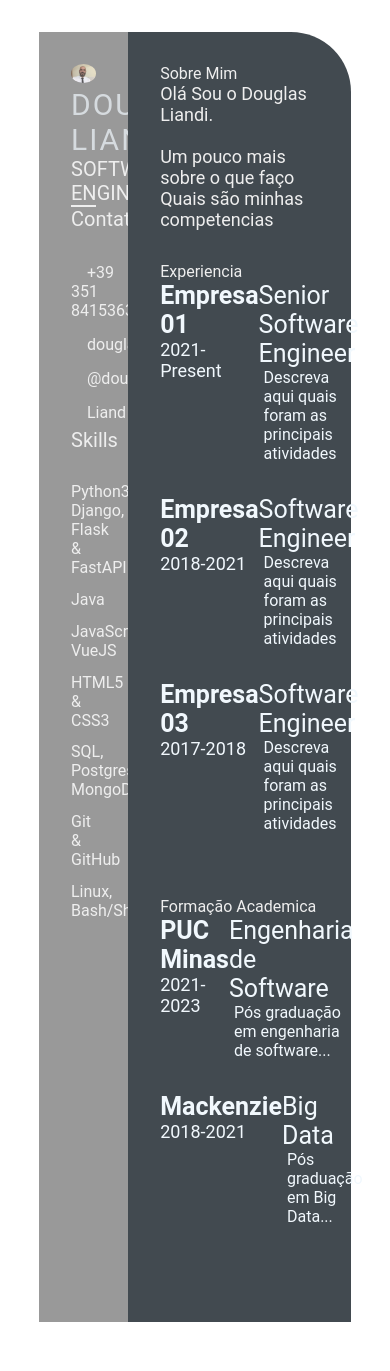
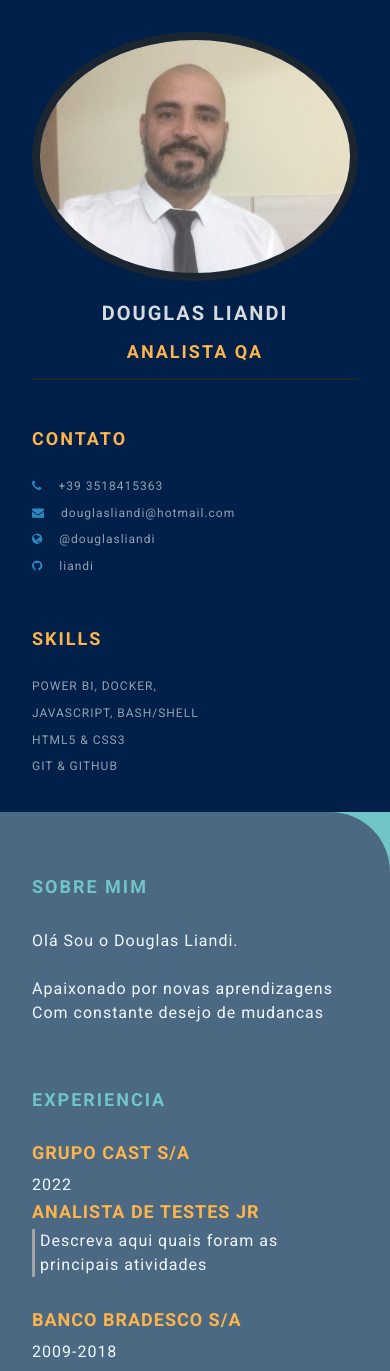
Before and after one commit to ingegnereLiandi/devweekgithub.io, a plain HTML site: page index.html in a window 390 px wide. Shown: the top 1371 px of the page. Drawn offline with Linux system fonts and the light colour scheme.

Commit message:
giorno-finale-sette (#8)

```diff
--- a/index.html
+++ b/index.html
@@ -6,41 +6,47 @@
     <meta name="viewport" content="width=device-width, initial-scale=1.0">
     <title>Douglas Liandi CV</title>
 
+    <!-- Google font  -->
+    <link rel="preconnect" href="https://fonts.googleapis.com">
+    <link rel="preconnect" href="https://fonts.gstatic.com" crossorigin>
+    <link href="https://fonts.googleapis.com/css2?family=Roboto:ital,wght@0,100;0,300;0,400;0,700;1,100;1,300;1,400;1,700&display=swap" rel="stylesheet">
+
+    <!-- font-awesome -->
+    <link rel="stylesheet" href="https://cdnjs.cloudflare.com/ajax/libs/font-awesome/4.7.0/css/font-awesome.min.css">
+
     <!-- Custom CSS -->
     <link rel="stylesheet" href="style.css">
 </head>
 <body>
     <main class="resume-contents">
         <section class="left-section">
-            <div class="left-section-contents">
+            <div class="left-section-content">
                 <div class="profile">
                     <img class="profile-image" src="img/photo-profission.jpg" alt="Profile image">
                     <p class="name">Douglas Liandi</p>
-                    <p class="profession">Software Engineer</p>
+                    <p class="profession">Analista QA</p>
                 </div>
                 <div class="contact-info">
                     <p class="left-title">Contato</p>
                     <ul>
-                        <li><i class="fa fa-phone"></i>+39 351 8415363
+                        <li><i class="fa fa-phone"></i>+39 3518415363
                         </li>
                         <li><i class="fa fa-envelope"></i>douglasliandi@hotmail.com
                         </li>
                         <li><i class="fa fa-globe"></i>@douglasliandi
                         </li>
-                        <li><i class="fa fa-github"></i>Liand
+                        <li><i class="fa fa-github"></i>liandi
                         </li>
                     </ul>
                 </div>
                 <div class="skills">
                     <p class="left-title">Skills</p>
                     <ul>
-                        <li><p>Python3, Django, Flask & FastAPI</p></li>
-                        <li><p>Java</p></li>
-                        <li><p>JavaScript, VueJS</p></li>
+                        <li><p>Power BI, Docker, </p></li>
+                        <li><p>JavaScript, Bash/Shell</p></li>
                         <li><p>HTML5 & CSS3</p></li>
-                        <li><p>SQL, Postgres, MongoDB</p></li>
                         <li><p>Git & GitHub</p></li>
-                        <li><p>Linux, Bash/Shell</p></li>
+
                     </ul>
                 </div>
             </div>
@@ -53,8 +59,8 @@
                     <div class="right-title">Sobre Mim</div>
                     <p class="about-me-contents">
                         Olá Sou o Douglas Liandi.<br>
-                        <br> Um pouco mais sobre o que faço
-                        <br> Quais são minhas competencias
+                        <br> Apaixonado por novas aprendizagens
+                        <br> Com constante desejo de mudancas
                     </p>
                 </section>
                 <!-- fim sobre mim -->
@@ -64,11 +70,11 @@
                     <div class="right-title">Experiencia</div>
                     <div class="experience-contents">
                         <div class="exp-left">
-                            <p class="exp-company-name">Empresa 01</p>
-                            <p class="exp-time-period">2021-Present</p>
+                            <p class="exp-company-name">Grupo Cast S/A</p>
+                            <p class="exp-time-period">2022</p>
                         </div>
                         <div class="exp-right">
-                            <p class="exp-position">Senior Software Engineer</p>
+                            <p class="exp-position">Analista de Testes JR</p>
                             <p class="exp-desc">
                                 Descreva aqui quais foram as principais atividades
                             </p>
@@ -76,59 +82,62 @@
                     </div>
                     <div class="experience-contents">
                         <div class="exp-left">
-                            <p class="exp-company-name">Empresa 02</p>
-                            <p class="exp-time-period">2018-2021</p>
+                            <p class="exp-company-name">Banco Bradesco S/A</p>
+                            <p class="exp-time-period">2009-2018</p>
                         </div>
                         <div class="exp-right">
-                            <p class="exp-position">Software Engineer</p>
+                            <p class="exp-position">Gerente Assistente</p>
                             <p class="exp-desc">
-                                Descreva aqui quais foram as principais atividades
+                                Gestão de carteira de cliente pessoa física,
+                                responsável pela análise de crédito para concessão
+                                de empréstimos e financiamentos
                             </p>
                         </div>
                     </div>
                     <div class="experience-contents">
                         <div class="exp-left">
                             <p class="exp-company-name">Empresa 03</p>
-                            <p class="exp-time-period">2017-2018</p>
+                            <p class="exp-time-period">60 meses</p>
                         </div>
                         <div class="exp-right">
-                            <p class="exp-position">Software Engineer</p>
+                            <p class="exp-position">Diversos Cargos</p>
                             <p class="exp-desc">
-                                Descreva aqui quais foram as principais atividades
+                                Soma de algumas experiencias em areas diversas
+                                 com comprovação em carteira.
                             </p>
                         </div>
                     </div>
                 </section>
                 <!-- fim experiencia -->
-                <!-- formação academica-->
-                <section class="education gap">
-                    <div class="right-title">Formação Academica</div>
-                    <div class="education-contents">
-                        <div class="education-left">
-                            <p class="education-school-name">PUC Minas</p>
-                            <p class="educationp-time-period">2021-2023</p>
+                <!-- cursos -->
+                <section class="awards gap">
+                    <div class="right-title">Cursos</div>
+                    <div class="awards-contents">
+                        <div class="awards-left">
+                            <p class="awards-company-name">Elastic</p>
+                            <p class="awards-time-period">Junho de 2018</p>
                         </div>
-                        <div class="education-right">
-                            <p class="education-subject">Engenharia de Software</p>
-                            <p class="education-desc">
-                                Pós graduação em engenharia de software...
+                        <div class="awards-right">
+                            <p class="awards-name">Elasticsearch Engineer I & II</p>
+                            <p class="awards-desc">
+                                Curso sobre as principais ferramentas da stack da elastic...
                             </p>
                         </div>
                     </div>
-                    <div class="education-contents">
-                        <div class="education-left">
-                            <p class="education-school-name">Mackenzie</p>
-                            <p class="educationp-time-period">2018-2021</p>
+                    <div class="awards-contents">
+                        <div class="awards-left">
+                            <p class="awards-company-name">Cloud Academy Inc.</p>
+                            <p class="awards-time-period">Novembro de 2021</p>
                         </div>
-                        <div class="education-right">
-                            <p class="education-subject">Big Data</p>
-                            <p class="education-desc">
-                                Pós graduação em Big Data...
+                        <div class="awards-right">
+                            <p class="awards-name">Docker in Depth</p>
+                            <p class="awards-desc">
+                                Curso sobre os principais comandos Docker...
                             </p>
                         </div>
                     </div>
                 </section>
-                <!-- fim formação academica-->
+                <!-- fim cursos -->
             </div>
         </section>
     </main>
--- a/style.css
+++ b/style.css
@@ -1,11 +1,13 @@
-/* CSS sexto dia de aula */
-
 * {
     margin: 0;
     padding: 0;
     box-sizing: border-box;
     list-style: none;
     font-family: 'Roboto', sans-serif;
+}
+
+body {
+    background-color: #70c6c7;
 }
 
 .resume-contents {
@@ -19,28 +21,29 @@
 .left-section {
     grid-column: span 2;
     height: 100%;
-    background-color: #999999;
+    background-color: #00204A;
 }
 
 .right-section {
     grid-column: span 5;
     height: 100%;
-    background-color: #424a50;
+    background-color: #4B6982;
     border-radius: 0px 60px 0px 0px;
 }
 
-.left-section-contents{
+.left-section-content{
     padding: 2rem 2rem;
 }
 
 .profile {
     width: 100%;
-    border-bottom: 2px solid #eeeeee;
+    border-bottom: 2px solid #1B2631;
 }
 
 .profile .profile-image {
     width: 100%;
-    border-radius: 100%;
+    border-radius: 50%;
+    border: 8px solid #1B2631;
 }
 
 .name {
@@ -48,19 +51,31 @@
     font-size: 30px;
     letter-spacing: 2px;
     text-transform: uppercase;
+    text-align: center;
+    font-weight: bold;
+    padding: 1rem 0;
 }
 
 .profession {
-    color: #eeeeee;
+    color: #FDB44B;
     font-size: 20px;
     text-transform: uppercase;
     text-align: center;
+    letter-spacing: 2px;
+    font-weight: bold;
+    padding-bottom: 1rem;
 }
 
 /* .contact-info { border-bottom: 2px solid #1B2631; } */
 .left-title {
-    color: #eeeeee;
+    color: #FDB44B;
     font-size: 20px;
+    letter-spacing: 2px;
+    text-transform: uppercase;
+    font-weight: bold;
+    display: flex;
+    align-items: center;
+    padding-top: 3rem;
 }
 
 .contact-info ul {
@@ -70,14 +85,18 @@
 .contact-info ul li,
 .references ul li {
     padding: .4rem 0;
-    color: #eeeeee;
+    display: flex;
+    align-items: center;
+    color: #d6dbdfaf;
+    letter-spacing: 1px;
+    font-size: 18px;
 }
 
 .contact-info ul li i,
 .references ul li i {
     padding-right: 1rem;
     font-size: 18px;
-    color: #eeeeee;
+    color: #2E86C1;
 }
 
 .skills ul {
@@ -85,15 +104,46 @@
 }
 .skills ul li p {
     padding: .4rem 0;
-    color: #eeeeee;
+    color: #d6dbdfaf;
+    font-size: 18px;
+    letter-spacing: 1px;
+    display: flex;
+    align-items: center;
+    text-transform: uppercase;
 }
+
+.referance-name {
+    padding-top: 1.5rem;
+    padding-bottom: .4rem;
+    font-size: 18px;
+    color: #F9E79F;
+    letter-spacing: 1px;
+    text-transform: uppercase;
+}
+
+.referance-profession {
+    font-size: 16px;
+    color: #d6dbdfaf;
+    letter-spacing: 1px;
+    /* text-transform: uppercase; */
+    padding-bottom: .4rem;
+}
+
 
 .right-section-contents {
     padding: 2rem 2rem;
 }
 
 .right-title {
-    color: #eeeeee;
+    color: #70C6C7;
+    font-size: 40px;
+    letter-spacing: 2px;
+    text-transform: uppercase;
+    font-weight: bold;
+    display: flex;
+    align-items: center;
+    padding: 2rem 0;
+    position: relative;
 }
 
 .gap {
@@ -101,7 +151,9 @@
 }
 .about-me-contents {
     font-size: 18px;
-    color: #eeeeee;
+    letter-spacing: 1px;
+    line-height: 2rem;
+    color: #F1F8FD;
 }
 
 .experience-contents,
@@ -118,23 +170,124 @@
 .awards-company-name {
     font-size: 25px;
     font-weight: bold;
+    text-transform: uppercase;
+    letter-spacing: 1px;
+    color: #FDB44B;
+    padding-bottom: .4rem;
 }
 
 .exp-time-period,
 .educationp-time-period,
 .awards-time-period {
     font-size: 18px;
+    letter-spacing: 1px;
+    line-height: 2rem;
 }
 
 .exp-position,
 .education-subject,
 .awards-name {
     font-size: 25px;
+    font-weight: bold;
+    text-transform: uppercase;
+    letter-spacing: 1px;
+    color: #FDB44B;
+    padding-bottom: .4rem;
 }
 
 .exp-desc,
 .education-desc,
 .awards-desc {
     font-size: 16px;
+    letter-spacing: 1px;
+    line-height: 1.5rem;
+    border-left: 3px solid #a5a3a3;
     padding-left: 5px;
 }
+
+/* Media queries */
+@media screen and (max-width:780px) {
+    .experience-contents,
+    .education-contents,
+    .awards-contents {
+        grid-template-columns: repeat(1, 1fr);
+    }
+}
+
+@media screen and (max-width:780px) {
+    .left-section {
+        grid-column: span 3;
+    }
+
+    .right-section {
+        grid-column: span 4;
+    }
+
+}
+
+@media screen and (max-width:1200px) {
+    .resume-contents {
+        grid-template-columns: repeat(1, 1fr);
+    }
+}
+
+@media screen and (max-width:390px) {
+    .resume-contents {
+        width: 100%;
+        margin: 0 auto;
+    }
+
+    .name {
+        font-size: 20px;
+    }
+
+    .profession {
+        font-size: 18px;
+    }
+
+    .left-title {
+        font-size: 18px;
+    }
+
+    .right-title {
+        font-size: 18px;
+    }
+
+    .contact-info ul li,
+    .references ul li {
+        font-size: 12px;
+    }
+
+    .contact-info ul li i,
+    .references ul li i {
+        /* padding-right: 1rem; */
+        font-size: 12px;
+    }
+
+    .skills ul li p {
+        font-size: 12px;
+    }
+
+    .about-me-contents {
+        font-size: 16px;
+        line-height: 1.5rem;
+    }
+
+    .exp-company-name,
+    .education-school-name,
+    .awards-company-name {
+        font-size: 18px;
+    }
+
+    .exp-time-period,
+    .educationp-time-period,
+    .awards-time-period {
+        font-size: 16px;
+    }
+
+    .exp-position,
+    .education-subject,
+    .awards-name {
+        font-size: 18px;
+    }
+}
```
